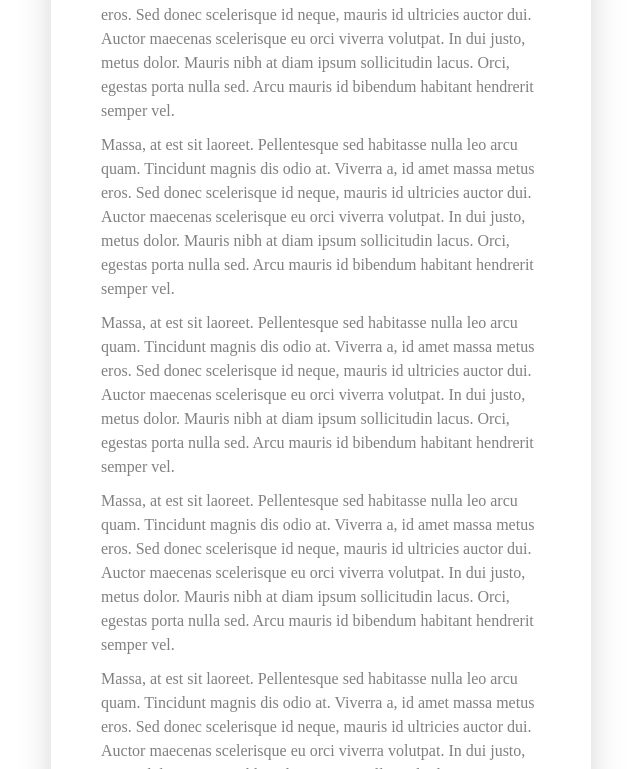
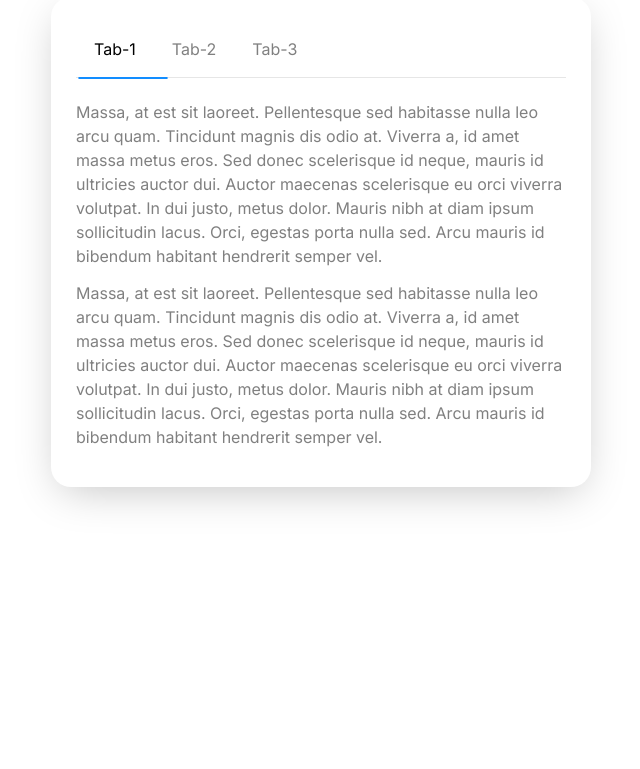
Before and after one commit to pooja-786/JS-tab-page, a plain HTML site: page index.html in a window 1280 px wide. Shown: the part 201-970 px from the top of the page, without its empty margins (319-959 px from the left). After the commit the page ends 800 px from the top, so only its background shows below. Drawn offline with Linux system fonts and the light colour scheme.

Commit message:
page done

```diff
--- a/asstes/css/style.css
+++ b/asstes/css/style.css
@@ -1,123 +1,102 @@
 @import url('https://fonts.googleapis.com/css2?family=Inter:ital,opsz,wght@0,14..32,100..900;1,14..32,100..900&display=swap');
 
-* {
-     margin: 0%;
-     padding: 0%;
+ *{
+    padding: 0;
+    margin: 0;
     text-decoration: none;
+    list-style-type: none;
     box-sizing: border-box;
-     list-style-type: none;
-
- }
-.w-100 {
-     width: 100%;
 }
 
- .min-vh-100 {
-     min-width: 100vh;
+body {
+    display: flex;
+    align-items: center;
+    justify-content: center;
+    height: 100vh;
 }
 
-.align-items-center {
-     align-items: center;
- }
-
- .justify-content-center {
-     justify-content: center;
- }
-
- .justify-content-between {
-     justify-content: space-between;
- }
-.d-flex {
-     display: flex;
+.heading {
+    font-family: "Inter", serif;
+    font-size: 36px;
+    font-weight: 400;
+    line-height: 43.57px;
+    text-align: center;
+    color: rgba(128, 128, 128, 1);
+    padding-bottom: 43px;
 }
 
 .container {
     width: 540px;
-    height: 100%;
-    padding: 30px;
-    background-color: rgba(255, 255, 255, 1);
+    background-color: white;
+    padding: 25px;
+    box-shadow: 0px 11px 44px -10px rgba(0, 0, 0, 0.25);
     border-radius: 20px;
-    box-shadow: 0px 11px 44px -10px rgba(0, 0, 0, 0.25);
-    margin-top: 50px;
+    position: relative;
 }
 
- .tab-box {
+.tab_box {
     width: 100%;
     display: flex;
     align-items: center;
-    /* justify-content: space-around; */
-    border-bottom: 1px solid rgba(229, 229, 229);
-    gap: 24px;
-    position: relative;
+    border-bottom: 1px solid rgba(230 230 230);
+}
 
-
-
- }
- .tab-box .tab-btn {
-font-family: "Inter", sans-serif;
+.tab_box .tab_btn {
+    background: none;
+    border: none;
+    padding: 18px;
+    cursor: pointer;
+    font-family: "Inter", serif;
     font-size: 16px;
     font-weight: 400;
     line-height: 19.36px;
-    gap: 24px;
     color: rgba(128, 128, 128, 1);
-        background: none;
-        border: none;
-        cursor: pointer;
-        padding: 18px;
 }
 
-  .tab-box .tab-btn.active{
-    color: rgba(0,0,0,1);
+.tab_box .tab_btn.active {
+    color: rgba(0, 0, 0, 1);
 }
 
- .content-box {
-    padding: 20px;
+.content_box {
+    padding-top: 22px;
 }
 
- .content-box .content{
+.content_box .content {
     display: none;
     animation: moving .5s ease;
 }
 
 @keyframes moving {
-    form{transform: translateX(50px); opacity:0;}
-         to{ transform: translateX(0px); opacity: 1;}
+    from {
+        transform: translateX(50px);
+        opacity: 0;
     }
- .content-box .content.active{
+
+    to {
+        transform: translateX(0px);
+        opacity: 1;
+    }
+}
+
+.content_box .content.active {
     display: block;
 }
 
- .content-box .content .para-1 {
-    margin-bottom: 10px;
-    font-family: "Inter"sans-serif;
-        font-size: 16px;
-        font-weight: 400;
-        line-height: 24px;
-        color: rgba(128, 128, 128, 1);
-
- }
-
- .para-2 {
-    margin-bottom: 10px;
-        font-family: "Inter" sans-serif;
+.content_box .content p {
+    margin-bottom: 13px;
+    font-family: "Inter", serif;
     font-size: 16px;
     font-weight: 400;
     line-height: 24px;
     color: rgba(128, 128, 128, 1);
 }
 
-
-
-
 .line {
     position: absolute;
-background-color: rgba(18, 141, 255, 1);
-top:53px;
-left: 14px;
-width:90px;
-height:5px;
+    left: 27px;
+    top: 80px;
+    width: 90px;
+    border: 1px solid rgba(18, 141, 255, 1);
     border-radius: 10px;
     transition: all .3s ease-in-out;
-
-
 }
--- a/index.html
+++ b/index.html
@@ -1,93 +1,97 @@
 <!DOCTYPE html>
 <html lang="en">
+
 <head>
     <meta charset="UTF-8">
     <meta name="viewport" content="width=device-width, initial-scale=1.0">
     <title>js tabs</title>
     <link rel="stylesheet" href="./asstes/css/style.css">
 </head>
-<body>
-    <section class="min-vh-100 d-flex align-items-center justify-content-center">
+
+<body class="min-vh-100 d-flex align-items-center justify-content-center">
+
+    <section>
+        <h1 class="heading">Tabs</h1>
         <div class="container">
-            <div class="tab-box">
-                <button class="tab-btn active">Tab-1</button>
-                <button class="tab-btn active">Tab-2</button>
-                <button class="tab-btn active">Tab-3</button>
-                <div class="line" style="width: 90px; left: 14px;"></div>
+            <div class="tab_box">
+                <button class="tab_btn active">Tab-1</button>
+                <button class="tab_btn">Tab-2</button>
+                <button class="tab_btn">Tab-3</button>
+            </div>
 
+            <div class="line"></div>
+            <div class="content_box">
+                <div class="content active">
+                    <p>Massa, at est sit laoreet. Pellentesque sed habitasse nulla leo arcu quam. Tincidunt magnis dis
+                        odio at. Viverra a, id
+                        amet massa metus eros. Sed donec scelerisque id neque, mauris id ultricies auctor dui. Auctor
+                        maecenas scelerisque eu
+                        orci viverra volutpat. In dui justo, metus dolor. Mauris nibh at diam ipsum sollicitudin lacus.
+                        Orci, egestas porta
+                        nulla sed. Arcu mauris id bibendum habitant hendrerit semper vel.</p>
+                    <p>Massa, at est sit laoreet. Pellentesque sed habitasse nulla leo arcu quam. Tincidunt magnis dis
+                        odio at. Viverra a, id
+                        amet massa metus eros. Sed donec scelerisque id neque, mauris id ultricies auctor dui. Auctor
+                        maecenas scelerisque eu
+                        orci viverra volutpat. In dui justo, metus dolor. Mauris nibh at diam ipsum sollicitudin lacus.
+                        Orci, egestas porta
+                        nulla sed. Arcu mauris id bibendum habitant hendrerit semper vel.</p>
+                </div>
+                <div class="content">
+                    <p>Massa, at est sit laoreet. Pellentesque sed habitasse nulla leo arcu quam. Tincidunt magnis dis
+                        odio at. Viverra a, id
+                        amet massa metus eros. Sed donec scelerisque id neque, mauris id ultricies auctor dui. Auctor
+                        maecenas scelerisque eu
+                        orci viverra volutpat. In dui justo, metus dolor. Mauris nibh at diam ipsum sollicitudin lacus.
+                        Orci, egestas porta
+                        nulla sed. Arcu mauris id bibendum habitant hendrerit semper vel.</p>
+                    <p>Massa, at est sit laoreet. Pellentesque sed habitasse nulla leo arcu quam. Tincidunt magnis dis
+                        odio at. Viverra a, id
+                        amet massa metus eros. Sed donec scelerisque id neque, mauris id ultricies auctor dui. Auctor
+                        maecenas scelerisque eu
+                        orci viverra volutpat. In dui justo, metus dolor. Mauris nibh at diam ipsum sollicitudin lacus.
+                        Orci, egestas porta
+                        nulla sed. Arcu mauris id bibendum habitant hendrerit semper vel.</p>
+                </div>
+                <div class="content">
+                    <p>Massa, at est sit laoreet. Pellentesque sed habitasse nulla leo arcu quam. Tincidunt magnis dis
+                        odio at. Viverra a, id
+                        amet massa metus eros. Sed donec scelerisque id neque, mauris id ultricies auctor dui. Auctor
+                        maecenas scelerisque eu
+                        orci viverra volutpat. In dui justo, metus dolor. Mauris nibh at diam ipsum sollicitudin lacus.
+                        Orci, egestas porta
+                        nulla sed. Arcu mauris id bibendum habitant hendrerit semper vel.</p>
+                    <p>Massa, at est sit laoreet. Pellentesque sed habitasse nulla leo arcu quam. Tincidunt magnis dis
+                        odio at. Viverra a, id
+                        amet massa metus eros. Sed donec scelerisque id neque, mauris id ultricies auctor dui. Auctor
+                        maecenas scelerisque eu
+                        orci viverra volutpat. In dui justo, metus dolor. Mauris nibh at diam ipsum sollicitudin lacus.
+                        Orci, egestas porta
+                        nulla sed. Arcu mauris id bibendum habitant hendrerit semper vel.</p>
+                </div>
             </div>
-            <div class="content-box">
-                <div class="content active">
-                   <p class="para-1">
-                        Massa, at est sit laoreet. Pellentesque sed habitasse nulla leo arcu quam. Tincidunt magnis dis odio at. Viverra a, id
-                        amet massa metus eros. Sed donec scelerisque id neque, mauris id ultricies auctor dui. Auctor maecenas scelerisque eu
-                        orci viverra volutpat. In dui justo, metus dolor. Mauris nibh at diam ipsum sollicitudin lacus. Orci, egestas porta
-                        nulla sed. Arcu mauris id bibendum habitant hendrerit semper vel.
-                        </p>
-                        <p class="para-2">
-                        Massa, at est sit laoreet. Pellentesque sed habitasse nulla leo arcu quam. Tincidunt magnis dis odio at. Viverra a, id
-                        amet massa metus eros. Sed donec scelerisque id neque, mauris id ultricies auctor dui. Auctor maecenas scelerisque eu
-                        orci viverra volutpat. In dui justo, metus dolor. Mauris nibh at diam ipsum sollicitudin lacus. Orci, egestas porta
-                        nulla sed. Arcu mauris id bibendum habitant hendrerit semper vel.
-                    </p>
+        </div>
+    </section>
+       <script>
+        const tabs = document.querySelectorAll('.tab_btn');
+        const all_content = document.querySelectorAll('.content');
 
-                </div>
+        tabs.forEach((tab, index) => {
+            tab.addEventListener('click', (e) => {
+                tabs.forEach(tab => { tab.classList.remove('active') });
+                tab.classList.add('active');
 
-                <div class="content active">
-                    <p class="para-1">
-                        Massa, at est sit laoreet. Pellentesque sed habitasse nulla leo arcu quam. Tincidunt magnis dis odio at. Viverra
-                        a, id
-                        amet massa metus eros. Sed donec scelerisque id neque, mauris id ultricies auctor dui. Auctor maecenas
-                        scelerisque eu
-                        orci viverra volutpat. In dui justo, metus dolor. Mauris nibh at diam ipsum sollicitudin lacus. Orci, egestas
-                        porta
-                        nulla sed. Arcu mauris id bibendum habitant hendrerit semper vel.
-                    </p>
-                    <p class="para-2">
-                        Massa, at est sit laoreet. Pellentesque sed habitasse nulla leo arcu quam. Tincidunt magnis dis odio at. Viverra
-                        a, id
-                        amet massa metus eros. Sed donec scelerisque id neque, mauris id ultricies auctor dui. Auctor maecenas
-                        scelerisque eu
-                        orci viverra volutpat. In dui justo, metus dolor. Mauris nibh at diam ipsum sollicitudin lacus. Orci, egestas
-                        porta
-                        nulla sed. Arcu mauris id bibendum habitant hendrerit semper vel.
-                    </p>
-
-                </div>
-
-                <div class="content active">
-                     <p class="para-1">
-                        Massa, at est sit laoreet. Pellentesque sed habitasse nulla leo arcu quam. Tincidunt magnis dis odio at. Viverra
-                        a, id
-                        amet massa metus eros. Sed donec scelerisque id neque, mauris id ultricies auctor dui. Auctor maecenas
-                        scelerisque eu
-                        orci viverra volutpat. In dui justo, metus dolor. Mauris nibh at diam ipsum sollicitudin lacus. Orci, egestas
-                        porta
-                        nulla sed. Arcu mauris id bibendum habitant hendrerit semper vel.
-                    </p>
-                    <p class="para-2">
-                        Massa, at est sit laoreet. Pellentesque sed habitasse nulla leo arcu quam. Tincidunt magnis dis odio at. Viverra
-                        a, id
-                        amet massa metus eros. Sed donec scelerisque id neque, mauris id ultricies auctor dui. Auctor maecenas
-                        scelerisque eu
-                        orci viverra volutpat. In dui justo, metus dolor. Mauris nibh at diam ipsum sollicitudin lacus. Orci, egestas
-                        porta
-                        nulla sed. Arcu mauris id bibendum habitant hendrerit semper vel.
-                    </p>
-
-                </div>
-
-            </div>
+                var line = document.querySelector('.line');
+                line.style.width = e.target.offsetWidth + "px";
+                line.style.left = e.target.offsetLeft + "px";
+                all_content.forEach(content => { content.classList.remove('active') });
+                all_content[index].classList.add('active');
+            })
+        })
+    </script>
 
 
 
-        </div>
+</body>
 
-    </section>
-
-
-    <script src="myscripts.js"></script>
-
-
-</body>
 </html>
```
Lines whose indentation alone changed are shown as unchanged.
